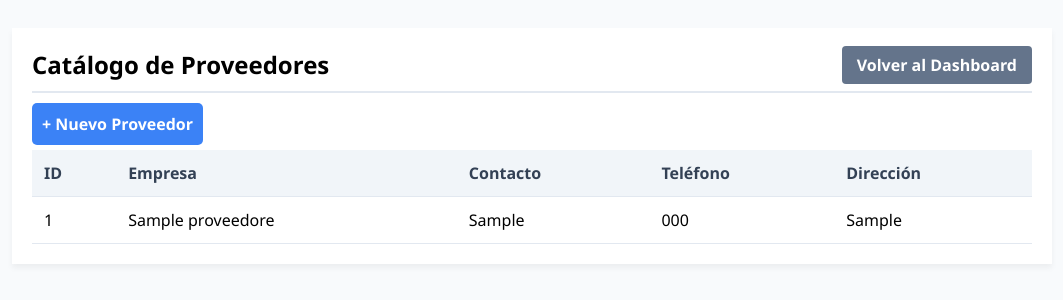
After one commit to alie024/ejemplo-guia-practica, a PHP site: page /proveedores.php in a window 1280 px wide. The commit adds this page. Shown: the top 300 px of the page, without its empty margins (108-1171 px from the left). Run offline with PHP 8.4, Linux system fonts and the light colour scheme; the visitor is signed in with stand-in values (Sample User, id 1); tables that the repository leaves empty or names only in its code hold one stand-in row (values such as "Sample post").

Commit message:
Inicio del módulo de compras: Agrega tabla y vista de proveedores

```diff
--- a/dashboard.php
+++ b/dashboard.php
@@ -107,7 +107,8 @@ $_SESSION['rol']; ?>)</span>
 
 <!-- Accesos Rápidos del Sistema -->
 <h2 style="color: #334155;">Módulos del Sistema</h2>
-<div class="menu-modulos">
+<div class="menu-modulos"><a href="proveedores.php" class="modulo" style="background:#8b5cf6;">🚚Módulo de
+Proveedores</a>
 <a href="inventario.php" class="modulo">📦Ir al Catálogo de Inventario</a>
 <!-- Este enlace lo programaremos en el siguiente bloque del año -->
 <a href="#" class="modulo" style="background:#64748b;">🛒Punto de Venta
--- /dev/null
+++ b/proveedores.php
@@ -0,0 +1,83 @@
+<?php
+session_start();
+if (!isset($_SESSION['user_id'])) {
+header("Location: index.php");
+exit();
+}
+require_once 'conexion.php';
+
+// Consultar todos los proveedores
+$sql = "SELECT * FROM proveedores ORDER BY id ASC";
+$resultado = $conn->query($sql);
+?>
+
+<!DOCTYPE html>
+<html lang="es">
+<head>
+<meta charset="UTF-8">
+<title>Proveedores - Sistema de Ventas</title>
+<style>
+body { font-family: 'Segoe UI', Tahoma, Geneva, Verdana, sans-serif; background-color:
+#f8fafc; padding: 20px; }
+
+.container { max-width: 1000px; margin: 0 auto; background: white; padding: 20px; border-
+radius: 8px; box-shadow: 0 4px 6px rgba(0,0,0,0.05); }
+
+.header { display: flex; justify-content: space-between; align-items: center; border-bottom:
+2px solid #e2e8f0; padding-bottom: 10px; margin-bottom: 20px; }
+.btn-volver { background-color: #64748b; color: white; padding: 8px 15px; text-decoration:
+none; border-radius: 4px; font-weight: bold; }
+table { width: 100%; border-collapse: collapse; margin-top: 15px; }
+th, td { padding: 12px; text-align: left; border-bottom: 1px solid #e2e8f0; }
+th { background-color: #f1f5f9; color: #334155; }
+tr:hover { background-color: #f8fafc; }
+</style>
+</head>
+<body>
+<div class="container">
+<div class="header">
+<h2 style="margin:0;">Catálogo de Proveedores</h2>
+<div>
+<a href="dashboard.php" class="btn-volver">Volver al Dashboard</a>
+</div>
+</div>
+
+<!-- Botón preparado para la próxima clase -->
+<a href="#" style="background: #3b82f6; color: white; padding: 10px; text-decoration: none;
+border-radius: 5px; font-weight: bold;">+ Nuevo Proveedor</a>
+
+<table>
+<thead>
+<tr>
+<th>ID</th>
+<th>Empresa</th>
+<th>Contacto</th>
+<th>Teléfono</th>
+<th>Dirección</th>
+</tr>
+</thead>
+<tbody>
+<?php
+if ($resultado->num_rows > 0) {
+    while($fila = $resultado->fetch_assoc()) {
+?>
+<tr>
+<td> <?php echo $fila['id']; ?> </td>
+<td> <?php echo $fila['nombre_empresa']; ?> </td>
+<td> <?php echo $fila['contacto']; ?> </td>
+<td> <?php echo $fila['telefono']; ?> </td>
+<td> <?php echo $fila['direccion']; ?> </td>
+</tr>
+<?php
+}
+} else {
+echo "<tr><td colspan='5' style='text-align:center;'>No hay proveedores
+registrados.</td></tr>";
+}
+?>
+</tbody>
+</table>
+</div>
+
+</body>
+</html>
```
Also changed, not shown: Eliminar_Producto.php (added, +37 -0 lines).
